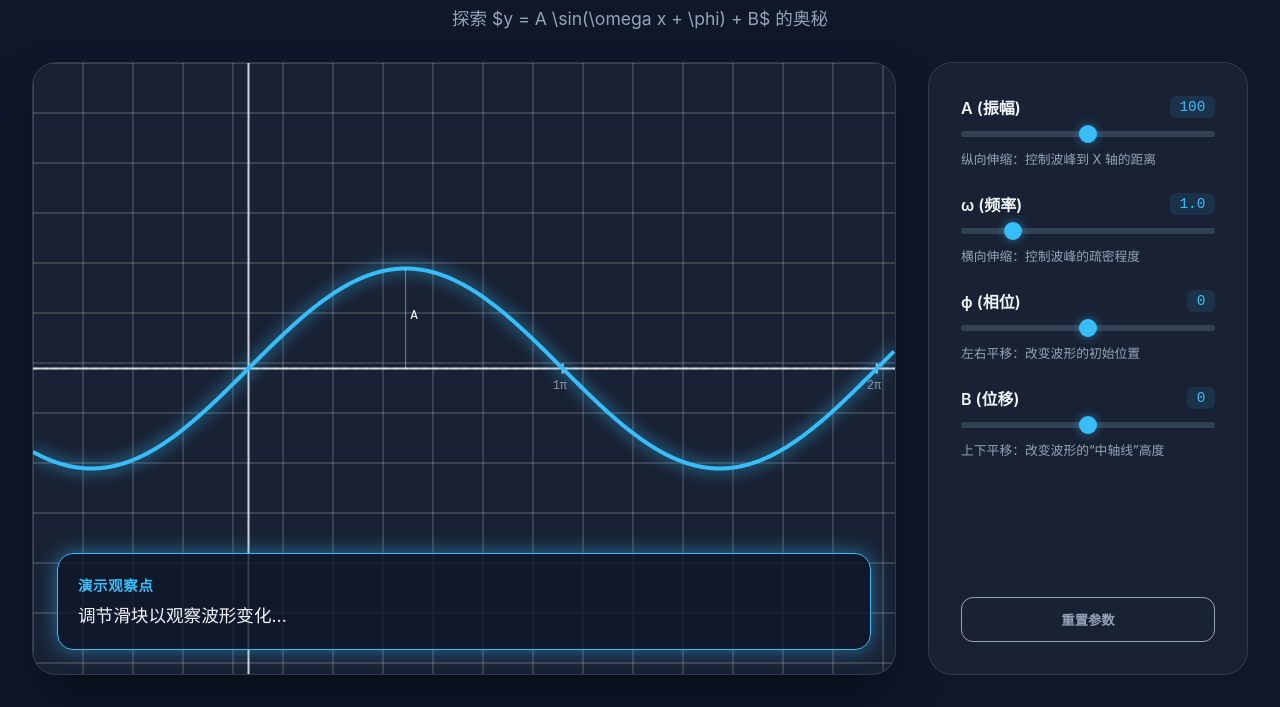
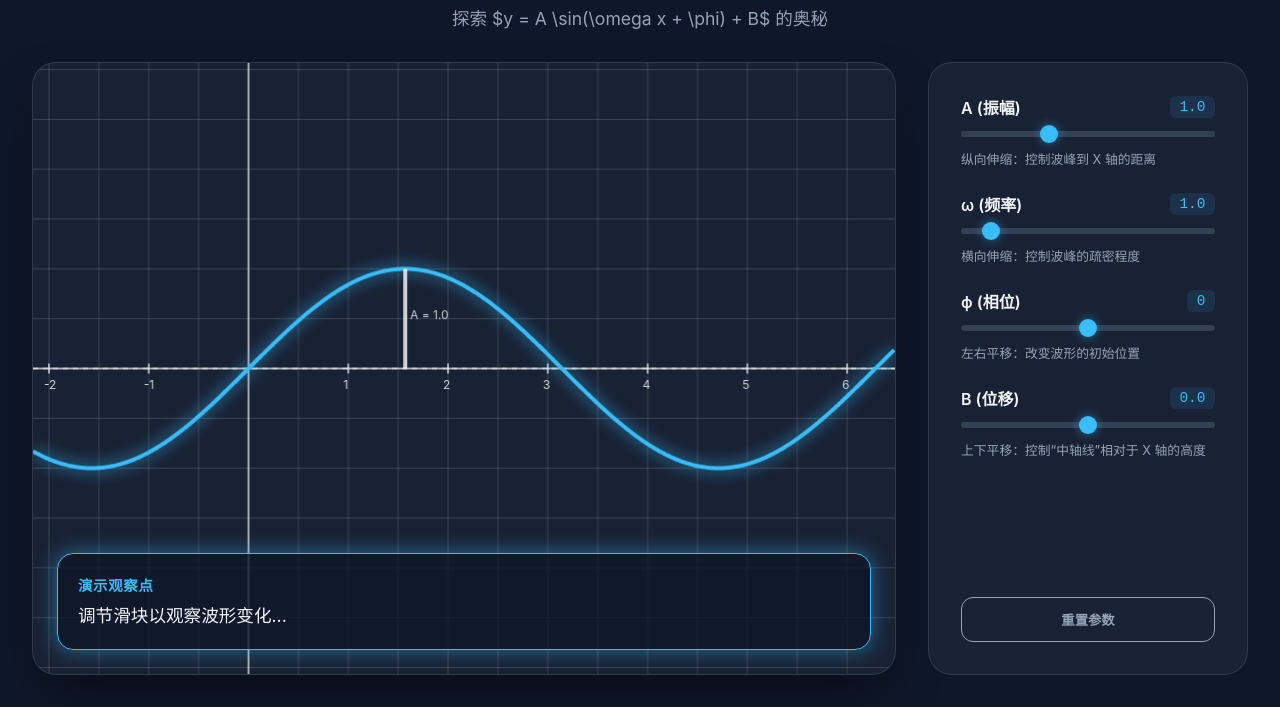
Before and after one commit to Ericwongcf/SinDIsplay-1, a website built with Vite: page index.html in a window 1280 px wide. Shown: the part 93-800 px from the top of the page. Built offline with nearby package versions, Linux system fonts and the light colour scheme.

Commit message:
Final polish: fix syntax error and finalize rendering

```diff
--- a/index.html
+++ b/index.html
@@ -5,7 +5,7 @@
     <meta charset="UTF-8">
     <meta name="viewport" content="width=device-width, initial-scale=1.0">
     <title>正弦波变换可视化 - SinDisplay</title>
-    <link rel="stylesheet" href="style.css">
+    <link rel="stylesheet" href="/style.css">
 </head>
 
 <body>
@@ -28,9 +28,9 @@
                 <div class="control-group">
                     <div class="label-row">
                         <label for="amplitude">A (振幅)</label>
-                        <span id="val-amplitude">100</span>
+                        <span id="val-amplitude">1.0</span>
                     </div>
-                    <input type="range" id="amplitude" min="0" max="200" value="100" step="1">
+                    <input type="range" id="amplitude" min="0" max="3" value="1" step="0.1">
                     <p class="desc">纵向伸缩：控制波峰到 X 轴的距离</p>
                 </div>
 
@@ -39,7 +39,7 @@
                         <label for="frequency">ω (频率)</label>
                         <span id="val-frequency">1.0</span>
                     </div>
-                    <input type="range" id="frequency" min="0.1" max="5" value="1" step="0.1">
+                    <input type="range" id="frequency" min="0.1" max="10" value="1" step="0.1">
                     <p class="desc">横向伸缩：控制波峰的疏密程度</p>
                 </div>
 
@@ -55,10 +55,10 @@
                 <div class="control-group">
                     <div class="label-row">
                         <label for="offset">B (位移)</label>
-                        <span id="val-offset">0</span>
+                        <span id="val-offset">0.0</span>
                     </div>
-                    <input type="range" id="offset" min="-150" max="150" value="0" step="1">
-                    <p class="desc">上下平移：改变波形的“中轴线”高度</p>
+                    <input type="range" id="offset" min="-2.5" max="2.5" value="0" step="0.1">
+                    <p class="desc">上下平移：控制“中轴线”相对于 X 轴的高度</p>
                 </div>
 
                 <button id="reset-btn">重置参数</button>
--- a/main.js
+++ b/main.js
@@ -1,12 +1,22 @@
 /**
  * SinDisplay - 正弦波变换可视化核心逻辑
  */
-import './style.css';
 
+// 全局状态
+let params = {
+    A: 1.0,
+    w: 1.0,
+    phi: 0,
+    B: 0.0
+};
+
+const pixelsPerUnit = 100; // 1单位 = 100px
+
+function init() {
     const canvas = document.getElementById('waveCanvas');
+    if (!canvas) return;
     const ctx = canvas.getContext('2d');
 
-// UI 元素
     const sliders = {
         amplitude: document.getElementById('amplitude'),
         frequency: document.getElementById('frequency'),
@@ -24,132 +34,101 @@ const displayValues = {
     const obsText = document.getElementById('obs-text');
     const resetBtn = document.getElementById('reset-btn');
 
-// 初始参数
-let params = {
-    A: 100,
-    w: 1.0,
-    phi: 0,
-    B: 0
-};
-
-const observationNotes = {
-    A: "A (振幅)：纵向伸缩。观察波峰到 X 轴的距离如何随 A 增大而变高。",
-    w: "ω (频率)：横向伸缩。ω 变大时，两个 π 之间出现的波峰数量会变多。",
-    phi: "ϕ (相位)：左右平移。当 ϕ 为正数时，图像向左平移；为负数时向右平移。",
-    B: "B (位移)：上下平移。观察整个波形的“中轴线”相对于 X 轴的高度。"
-};
-
-let lastChangedParam = null;
-
-// 初始化
-function init() {
-    resize();
-    window.addEventListener('resize', resize);
-
-    // 事件监听
-    Object.keys(sliders).forEach(key => {
-        sliders[key].addEventListener('input', (e) => {
-            const val = parseFloat(e.target.value);
-            updateParam(key, val);
-            lastChangedParam = key;
-        });
-    });
-
-    resetBtn.addEventListener('click', reset);
-
-    animate();
-}
-
-function resize() {
-    canvas.width = canvas.parentElement.clientWidth * window.devicePixelRatio;
-    canvas.height = canvas.parentElement.clientHeight * window.devicePixelRatio;
-    ctx.scale(window.devicePixelRatio, window.devicePixelRatio);
-}
-
     function updateParam(id, val) {
         if (id === 'amplitude') params.A = val;
         if (id === 'frequency') params.w = val;
         if (id === 'phase') params.phi = val;
         if (id === 'offset') params.B = val;
 
-    // 更新显示数值
-    displayValues[id].textContent = val.toFixed(id === 'amplitude' || id === 'offset' ? 0 : 2);
+        if (displayValues[id]) displayValues[id].textContent = val.toFixed(1);
 
-    // 更新观察点文字
-    const paramKey = id === 'amplitude' ? 'A' : (id === 'frequency' ? 'w' : (id === 'phase' ? 'phi' : 'B'));
-    obsText.innerHTML = observationNotes[paramKey];
+        const observationNotes = {
+            amplitude: "A (振幅)：纵向伸缩。观察波峰到 X 轴的距离如何随 A 增大而变高。",
+            frequency: "ω (频率)：横向伸缩。ω 变大时，单位长度内出现的波峰数量会变多。",
+            phase: "ϕ (相位)：左右平移。当 ϕ 为正数时，图像向左平移；为负数时向右平移。",
+            offset: "B (位移)：上下平移。观察整个波形的“中轴线”相对于 X 轴的高度。"
+        };
+        if (obsText) obsText.innerHTML = observationNotes[id];
     }
 
     function reset() {
-    params = { A: 100, w: 1.0, phi: 0, B: 0 };
-    sliders.amplitude.value = 100;
-    sliders.frequency.value = 1;
+        params = { A: 1.0, w: 1.0, phi: 0, B: 0.0 };
+        sliders.amplitude.value = 1.0;
+        sliders.frequency.value = 1.0;
         sliders.phase.value = 0;
-    sliders.offset.value = 0;
+        sliders.offset.value = 0.0;
+        Object.keys(displayValues).forEach(key => {
+            if (displayValues[key]) displayValues[key].textContent = sliders[key].value;
+        });
+        if (obsText) obsText.innerHTML = "调节滑块以观察波形变化...";
+    }
 
-    Object.keys(displayValues).forEach(key => {
-        displayValues[key].textContent = sliders[key].value;
-    });
+    function resize() {
+        const rect = canvas.parentElement.getBoundingClientRect();
+        const dpr = window.devicePixelRatio || 1;
 
-    obsText.innerHTML = "调节滑块以观察波形变化...";
+        // 确保有尺寸，否则使用默认值
+        const width = rect.width || 800;
+        const height = rect.height || 600;
+
+        canvas.width = width * dpr;
+        canvas.height = height * dpr;
+
+        ctx.resetTransform();
+        ctx.scale(dpr, dpr);
+
+        console.log(`Canvas resized: ${width}x${height} at ${dpr} x`);
     }
 
     function drawAxes(width, height, centerX, centerY) {
-    ctx.strokeStyle = 'rgba(255, 255, 255, 0.3)';
+        ctx.strokeStyle = 'rgba(255, 255, 255, 0.15)';
         ctx.lineWidth = 1;
 
         // 网格
         ctx.beginPath();
-    for (let x = 0; x < width; x += 50) {
-        ctx.moveTo(x, 0);
-        ctx.lineTo(x, height);
+        for (let x = centerX % 50; x < width; x += 50) {
+            ctx.moveTo(x, 0); ctx.lineTo(x, height);
         }
-    for (let y = 0; y < height; y += 50) {
-        ctx.moveTo(0, y);
-        ctx.lineTo(width, y);
+        for (let y = centerY % 50; y < height; y += 50) {
+            ctx.moveTo(0, y); ctx.lineTo(width, y);
         }
         ctx.stroke();
 
-    // 坐标轴
-    ctx.strokeStyle = 'rgba(255, 255, 255, 0.8)';
+        // 轴线
+        ctx.strokeStyle = 'rgba(255, 255, 255, 0.6)';
         ctx.lineWidth = 2;
         ctx.beginPath();
-    // X轴
-    ctx.moveTo(0, centerY);
-    ctx.lineTo(width, centerY);
-    // Y轴
-    ctx.moveTo(centerX, 0);
-    ctx.lineTo(centerX, height);
+        ctx.moveTo(0, centerY); ctx.lineTo(width, centerY);
+        ctx.moveTo(centerX, 0); ctx.lineTo(centerX, height);
         ctx.stroke();
 
-    // 绘制 π 刻度 (假设 centerX 为 0)
-    ctx.fillStyle = 'rgba(255, 255, 255, 0.5)';
-    ctx.font = '12px monospace';
-    const pixelsPerUnit = 100; // 1单位 = 100px
-    for (let i = -10; i <= 10; i++) {
+        // 刻度
+        ctx.fillStyle = 'rgba(255, 255, 255, 0.8)';
+        ctx.font = '12px Inter, monospace';
+        for (let i = -10; i <= 20; i++) {
             if (i === 0) continue;
-        const x = centerX + i * pixelsPerUnit * Math.PI;
-        ctx.fillText(i + 'π', x - 10, centerY + 20);
+            const x = centerX + i * pixelsPerUnit;
+            if (x < 0 || x > width) continue;
             ctx.beginPath();
-        ctx.moveTo(x, centerY - 5);
-        ctx.lineTo(x, centerY + 5);
+            ctx.moveTo(x, centerY - 5); ctx.lineTo(x, centerY + 5);
             ctx.stroke();
+            ctx.fillText(i, x - 5, centerY + 20);
         }
     }
 
     function drawWave(width, height, centerX, centerY) {
-    const pixelsPerUnit = 100;
+        const offsetPixels = params.B * pixelsPerUnit;
 
-    // 1. 绘制中轴线 (B 影响)
+        // 中轴辅助线
         ctx.setLineDash([5, 5]);
-    ctx.strokeStyle = 'rgba(255, 255, 255, 0.2)';
+        ctx.strokeStyle = 'rgba(255, 255, 255, 0.4)';
         ctx.beginPath();
-    ctx.moveTo(0, centerY - params.B);
-    ctx.lineTo(width, centerY - params.B);
+        ctx.moveTo(0, centerY - offsetPixels);
+        ctx.lineTo(width, centerY - offsetPixels);
         ctx.stroke();
         ctx.setLineDash([]);
 
-    // 2. 绘制波形
+        // 波形路径
         ctx.shadowBlur = 15;
         ctx.shadowColor = '#38bdf8';
         ctx.strokeStyle = '#38bdf8';
@@ -158,10 +137,8 @@ function drawWave(width, height, centerX, centerY) {
 
         for (let px = 0; px < width; px++) {
             const x = (px - centerX) / pixelsPerUnit;
-        // y = A * sin(w * x + phi) + B
-        // 注意：Canvas Y 轴向下，所以波形要取反或通过 offset 调整
-        const y = params.A * Math.sin(params.w * x + params.phi);
-        const py = centerY - (y + params.B);
+            const valY = params.A * Math.sin(params.w * x + params.phi);
+            const py = centerY - (valY * pixelsPerUnit + offsetPixels);
 
             if (px === 0) ctx.moveTo(px, py);
             else ctx.lineTo(px, py);
@@ -169,38 +146,59 @@ function drawWave(width, height, centerX, centerY) {
         ctx.stroke();
         ctx.shadowBlur = 0;
 
-    // 3. 视觉辅助线 (基于 lastChangedParam)
-    if (params.A > 0) {
-        // 振幅辅助线
-        ctx.strokeStyle = 'rgba(255, 255, 255, 0.4)';
-        ctx.lineWidth = 1;
-        // 找一个波峰 (sin = 1)
-        // w * x + phi = pi/2  => x = (pi/2 - phi) / w
-        const peakX = ((Math.PI / 2 - params.phi) / params.w) * pixelsPerUnit + centerX;
+        // 标注 A
+        if (Math.abs(params.A) > 0.1) {
+            const peakUnitX = (Math.PI / 2 - params.phi) / params.w;
+            const peakX = centerX + peakUnitX * pixelsPerUnit;
+
             if (peakX > 0 && peakX < width) {
+                const topY = centerY - (params.A * pixelsPerUnit + offsetPixels);
+                const baseY = centerY - offsetPixels;
+                ctx.strokeStyle = 'rgba(255, 255, 255, 0.8)';
                 ctx.beginPath();
-            ctx.moveTo(peakX, centerY - params.B);
-            ctx.lineTo(peakX, centerY - (params.A + params.B));
+                ctx.moveTo(peakX, baseY); ctx.lineTo(peakX, topY);
                 ctx.stroke();
-
-            ctx.fillStyle = '#fff';
-            ctx.fillText('A', peakX + 5, centerY - params.B - params.A / 2);
+                ctx.fillText(`A = ${params.A.toFixed(1)} `, peakX + 5, topY + (baseY - topY) / 2);
             }
         }
     }
 
     function animate() {
-    const width = canvas.width / window.devicePixelRatio;
-    const height = canvas.height / window.devicePixelRatio;
-    const centerX = width / 4; // 偏左一点
+        if (!canvas.width || !canvas.height) return requestAnimationFrame(animate);
+
+        const width = canvas.width / (window.devicePixelRatio || 1);
+        const height = canvas.height / (window.devicePixelRatio || 1);
+        const centerX = width / 4;
         const centerY = height / 2;
 
         ctx.clearRect(0, 0, width, height);
-
         drawAxes(width, height, centerX, centerY);
         drawWave(width, height, centerX, centerY);
-
         requestAnimationFrame(animate);
     }
 
+    Object.keys(sliders).forEach(key => {
+        if (sliders[key]) {
+            sliders[key].addEventListener('input', (e) => {
+                updateParam(key, parseFloat(e.target.value));
+            });
+        }
+    });
+
+    if (resetBtn) resetBtn.addEventListener('click', reset);
+
+    window.addEventListener('resize', resize);
+    // 使用 ResizeObserver 监听父容器变化
+    if (window.ResizeObserver && canvas.parentElement) {
+        new ResizeObserver(resize).observe(canvas.parentElement);
+    }
+
+    resize();
+    animate();
+}
+
+if (document.readyState === 'loading') {
+    document.addEventListener('DOMContentLoaded', init);
+} else {
     init();
+}
```
Lines whose indentation alone changed are shown as unchanged.
